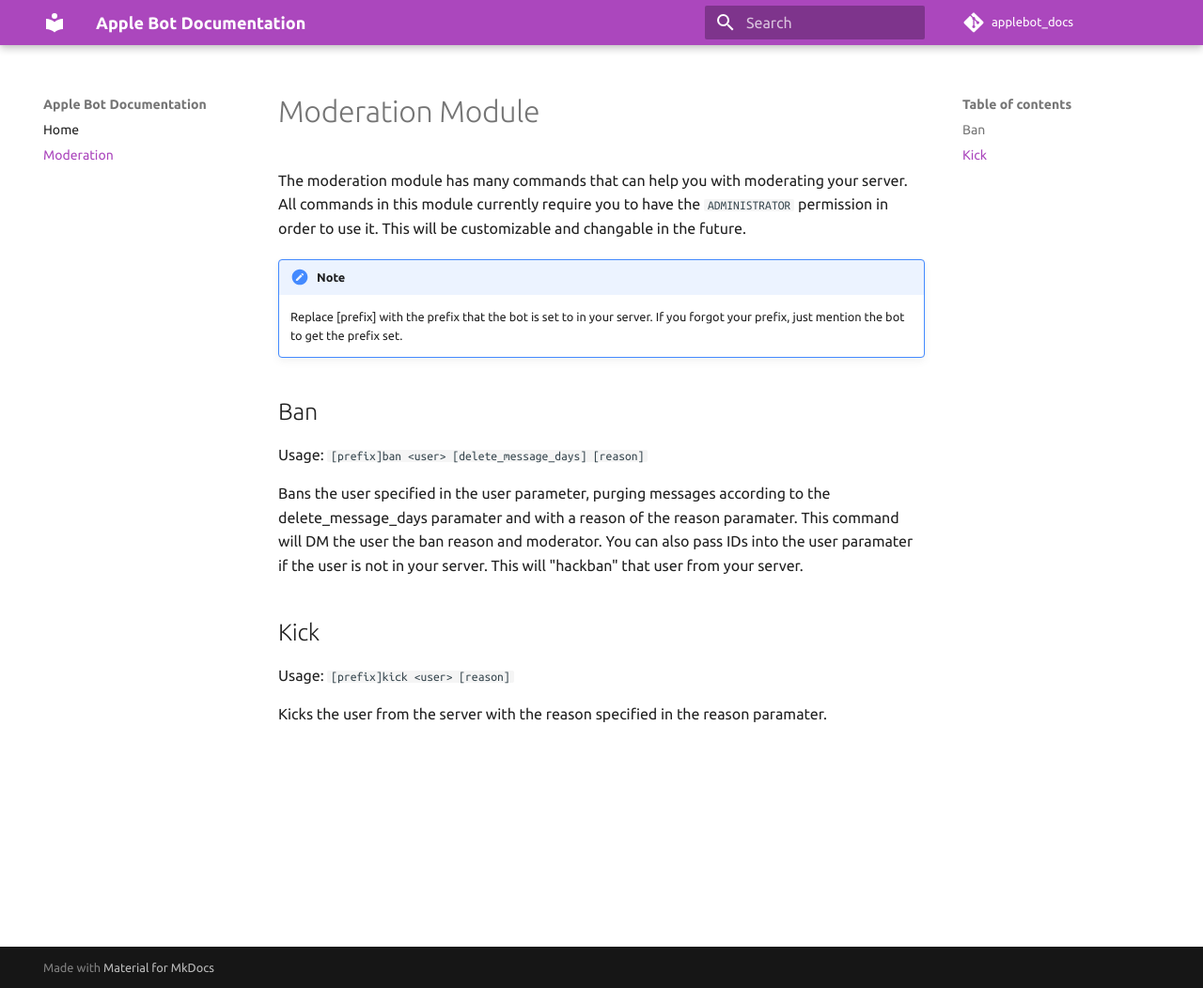
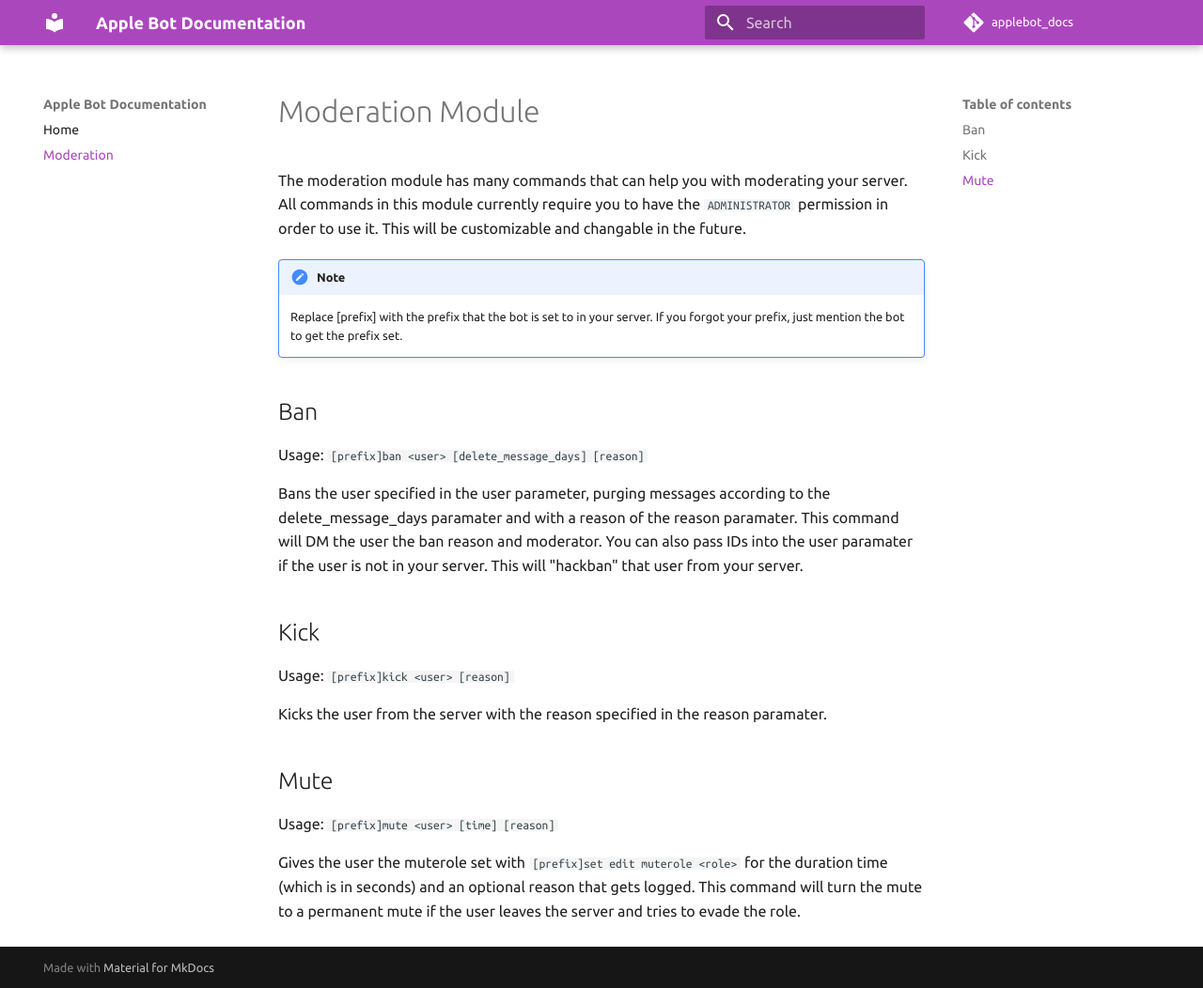
Before and after one commit to applebee1558/applebot-docs, an MkDocs documentation site: the page built from docs/moderation.md, in a window 1280 px wide and 1052 px high. Shown: the whole window at 94% size. Built offline with MkDocs 1.6.1 and Material for MkDocs 9.7.7, drawn with Linux system fonts in a browser that asks for light colours; comment, search, counter and statistics services are not loaded.

Commit message:
added mute command

```diff
--- a/docs/moderation.md
+++ b/docs/moderation.md
@@ -14,3 +14,8 @@ Bans the user specified in the user parameter, purging messages according to the
 Usage: `[prefix]kick <user> [reason]`
 
 Kicks the user from the server with the reason specified in the reason paramater.
+
+## Mute
+Usage: `[prefix]mute <user> [time] [reason]`
+
+Gives the user the muterole set with `[prefix]set edit muterole <role>` for the duration time (which is in seconds) and an optional reason that gets logged. This command will turn the mute to a permanent mute if the user leaves the server and tries to evade the role.
```
